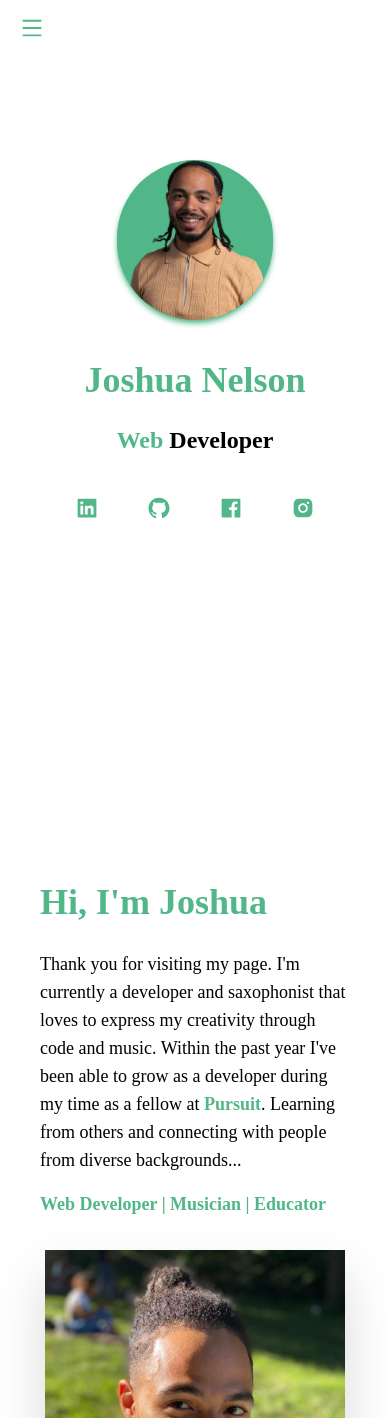
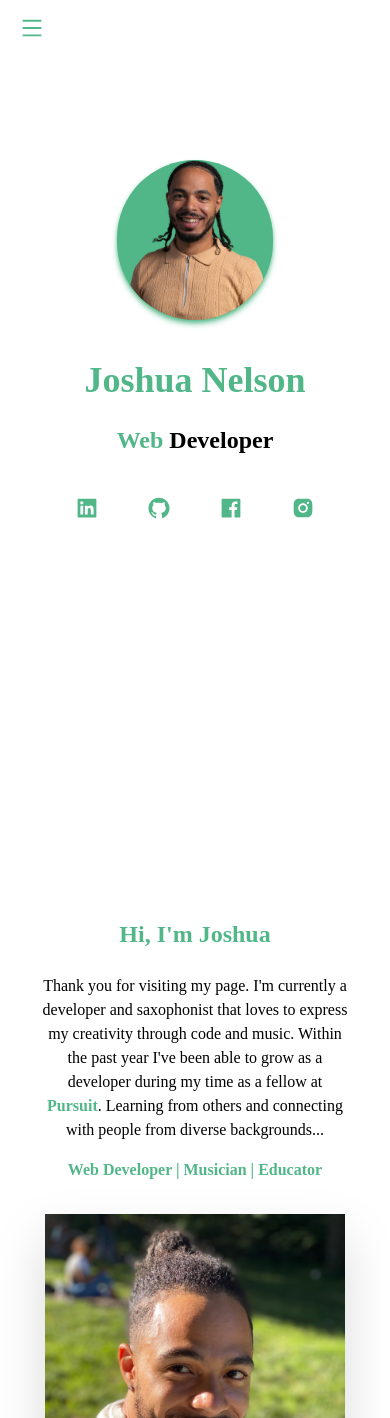
Before and after one commit to joshuanelsondev/portfolio, a React (Vite) app: page / in a window 390 px wide. Shown: the top 1418 px of the page. Built offline with nearby package versions, Linux system fonts and the light colour scheme.

Commit message:
Edit AboutMe.jsx, fix the responsiveness

```diff
--- a/src/Components/AboutMe.jsx
+++ b/src/Components/AboutMe.jsx
@@ -14,9 +14,9 @@ export default function AboutMe() {
     return (
       <div className="flex flex-col items-center lg:flex-row lg:justify-evenly gap-8">
         {/* Header and Bio container */}
-        <div className="text-lg text-black dark:text-gray rounded-lg max-w-[600px]">
+        <div className="flex flex-col text-center lg:text-left lg:text-lg text-black dark:text-gray rounded-lg max-w-[600px]">
           {/* Header */}
-          <h2 className="text-4xl text-primary dark:text-gray font-semibold">
+          <h2 className="text-2xl lg:text-4xl text-primary dark:text-gray font-semibold">
             Hi, I'm <span className="text-primary">Joshua</span>
           </h2>
           <br />
```
Also changed, not shown: src/Components/Nav.jsx (line endings or trailing spaces).
